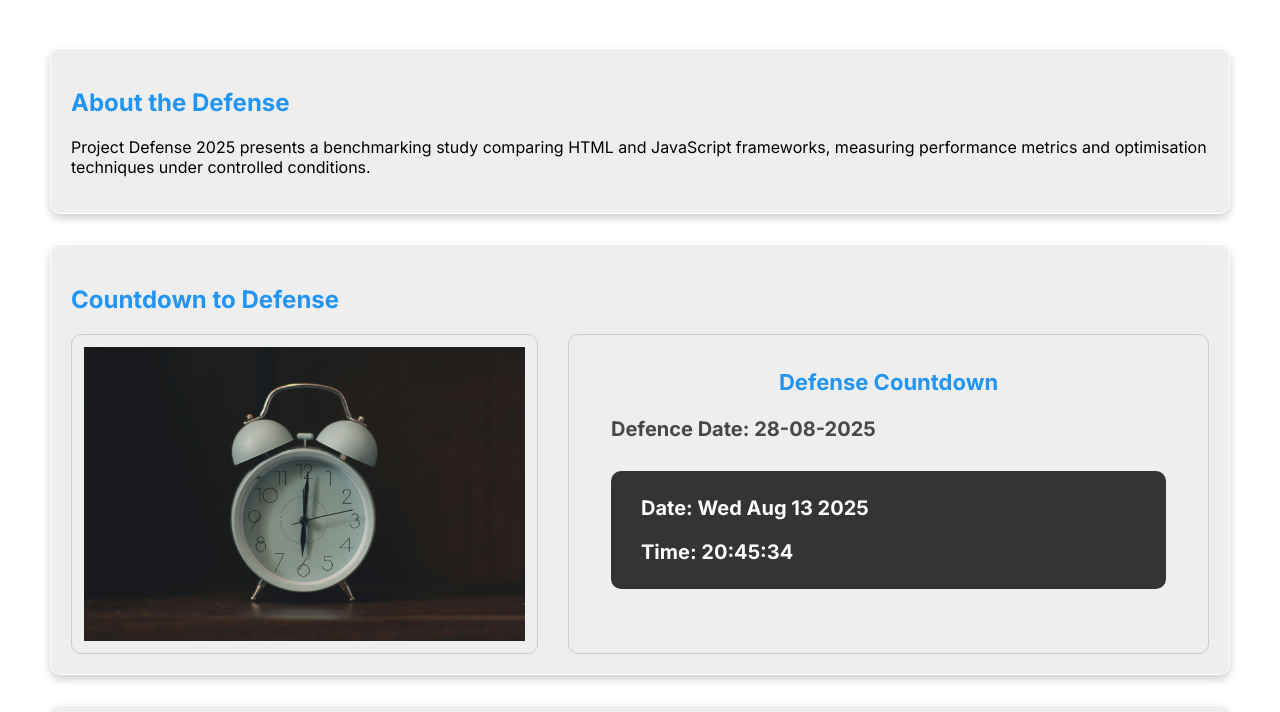
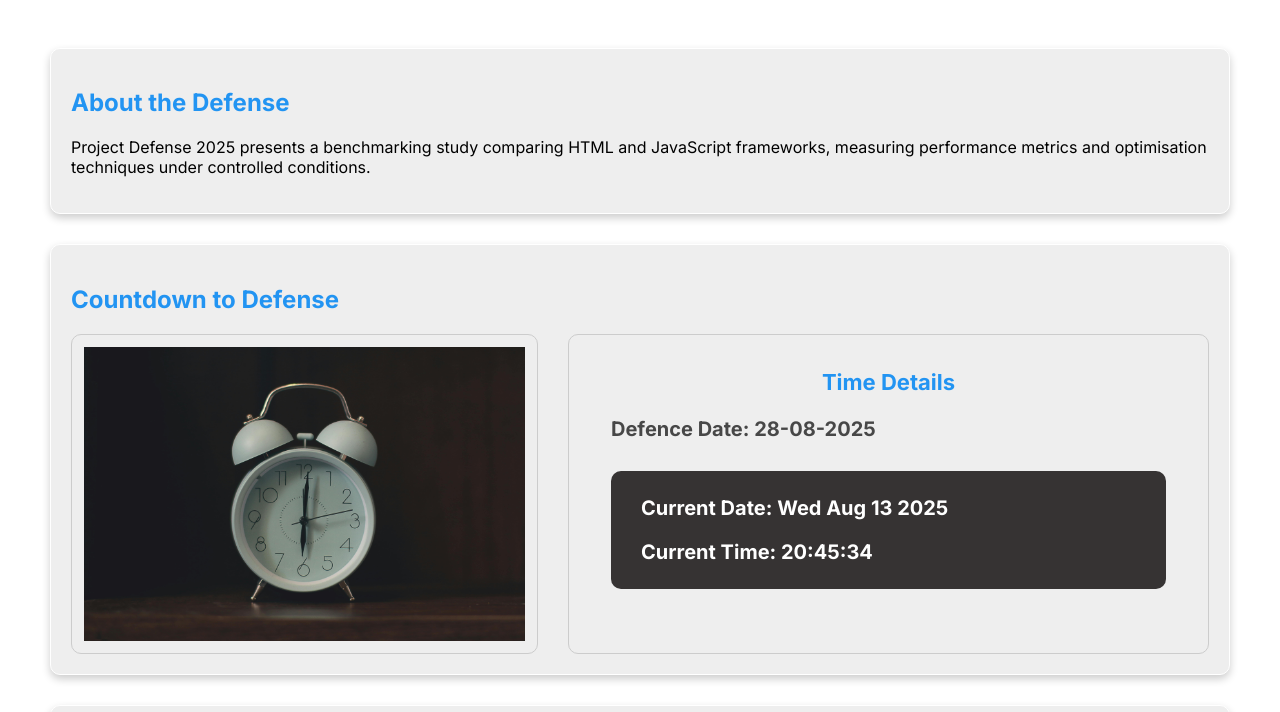
Before and after one commit to Owusu45-dev/Angular-Template, an Angular app: page / in a window 1280 px wide. Shown: the part 484-1196 px from the top of the page. Built offline with nearby package versions, Linux system fonts and the light colour scheme; a web font is replaced by a local one.

Commit message:
Updated app.html

```diff
--- a/src/app/app.html
+++ b/src/app/app.html
@@ -60,11 +60,11 @@
           class="countdown-img"
         />
         <div class="timer-cont">
-          <h3 class="countdown-text">Defense Countdown</h3>
+          <h3 class="countdown-text">Time Details</h3>
           <p class="def-date">Defence Date: 28-08-2025</p>
           <div class="countdown-timer" id="countdown-timer">
-            <p>Date: <span id="date">{{ todayDate }}</span></p>
-            <p>Time: <span id="time">{{ currentTime }}</span></p>
+            <p>Current Date: <span id="date">{{ todayDate }}</span></p>
+            <p>Current Time: <span id="time">{{ currentTime }}</span></p>
           </div>
         </div>
       </div>
```
